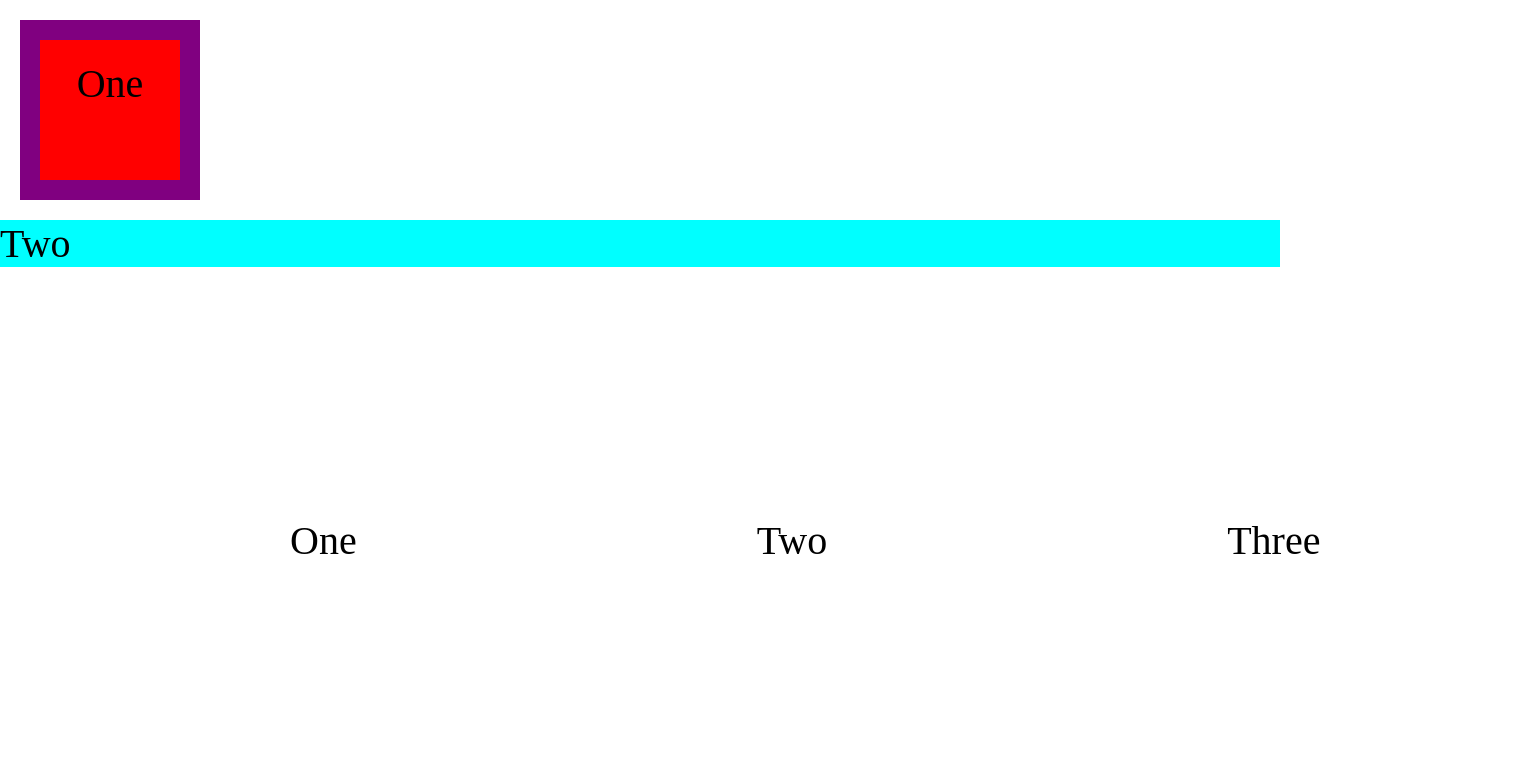
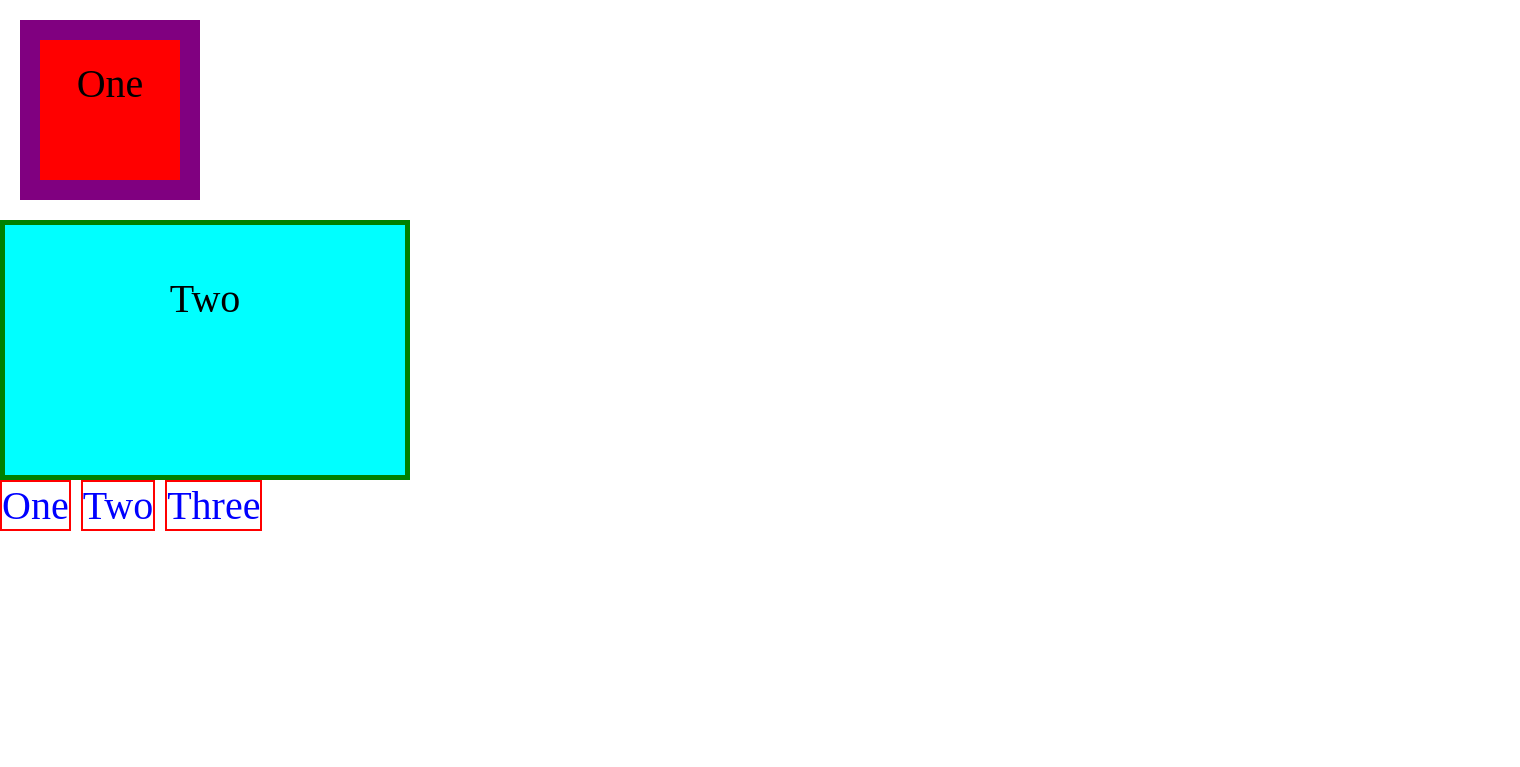
Before and after one commit to notstereomike/box-model-practice, a plain HTML site: page index.html in a window 1280 px wide. Shown: the whole page, 1520 px wide, since content can reach past the window. Drawn offline with Linux system fonts and the light colour scheme.

Commit message:
Updated Readme

```diff
--- a/index.html
+++ b/index.html
@@ -10,10 +10,10 @@
 <body>
     <p class="box-one">One</p>
     <p class="box-two">Two</p>
-    <ol>
-        <li>One</li>
-        <li>Two</li>
-        <li>Three</li>
+    <ol class="links">
+        <li><a href=" ">One</a></li>
+        <li><a href=" ">Two</a></li>
+        <li><a href=" ">Three</a></li>
     </ol>
 </body>
 
--- a/styles.css
+++ b/styles.css
@@ -16,25 +16,27 @@
 
 .box-two {
     background-color: aqua;
-    border: 0 solid green;
+    border: 5px solid green;
+    width: 300px;
+    height: 150px;
+    padding: 50px;
+    align-items: center;
+    text-align: center;
+    vertical-align: middle;
 }
 
-.box-three {
-    list-style: none;
-    display: flex;
-    padding: 20px;
-}
-
-ol {
-    border: 5px black;
-    list-style: none;
-    display: flex;
-    margin: 10px;
-    padding: 1em 2em;
-
+li a {
+    color: blue;
+    border: 2px solid red;
+    display: inline-block;
+    text-decoration: none;
 }
 
 li {
-    border: 2px red;
-    padding: 5em;
-    }
+    display: inline-flex;
+}
+
+.links a:hover{
+    background-color: aqua;
+    text-decoration: none;
+}
```
Also changed, not shown: 1 other file.
